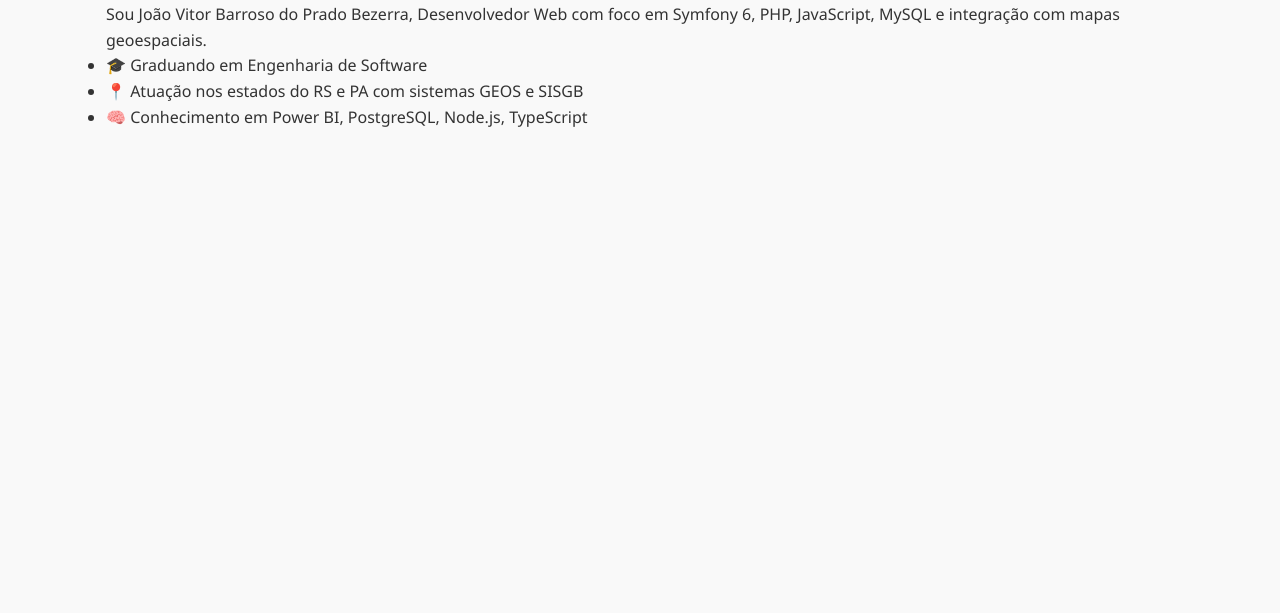
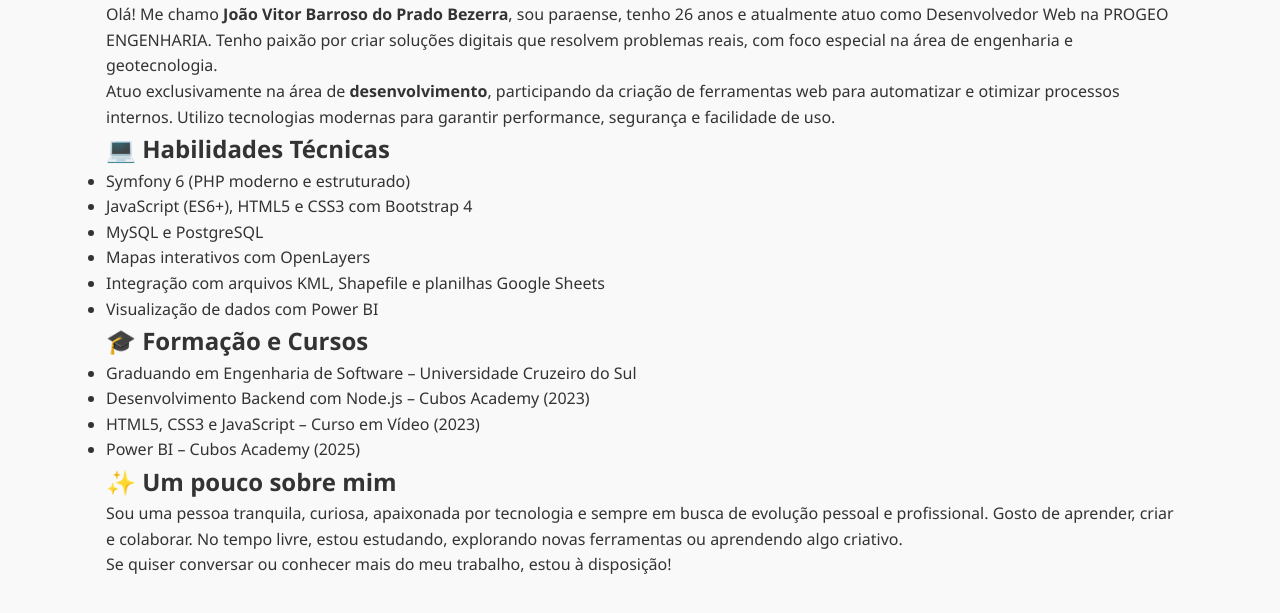
Before and after one commit to joaodoprado/joaodoprado.github.io, a plain HTML site: page sobre.html in a window 1280 px wide. Shown: the part 151-764 px from the top of the page. Drawn offline with Linux system fonts and the light colour scheme.

Commit message:
Atualizacao sobre mim

```diff
--- a/sobre.html
+++ b/sobre.html
@@ -19,13 +19,33 @@
 
   <main class="container">
     <h1>Sobre Mim</h1>
-    <p>Sou João Vitor Barroso do Prado Bezerra, Desenvolvedor Web com foco em Symfony 6, PHP, JavaScript, MySQL e integração com mapas geoespaciais.</p>
 
+    <p>Olá! Me chamo <strong>João Vitor Barroso do Prado Bezerra</strong>, sou paraense, tenho 26 anos e atualmente atuo como Desenvolvedor Web na PROGEO ENGENHARIA. Tenho paixão por criar soluções digitais que resolvem problemas reais, com foco especial na área de engenharia e geotecnologia.</p>
+
+    <p>Atuo exclusivamente na área de <strong>desenvolvimento</strong>, participando da criação de ferramentas web para automatizar e otimizar processos internos. Utilizo tecnologias modernas para garantir performance, segurança e facilidade de uso.</p>
+
+    <h2>💻 Habilidades Técnicas</h2>
     <ul>
-      <li>🎓 Graduando em Engenharia de Software</li>
-      <li>📍 Atuação nos estados do RS e PA com sistemas GEOS e SISGB</li>
-      <li>🧠 Conhecimento em Power BI, PostgreSQL, Node.js, TypeScript</li>
+      <li>Symfony 6 (PHP moderno e estruturado)</li>
+      <li>JavaScript (ES6+), HTML5 e CSS3 com Bootstrap 4</li>
+      <li>MySQL e PostgreSQL</li>
+      <li>Mapas interativos com OpenLayers</li>
+      <li>Integração com arquivos KML, Shapefile e planilhas Google Sheets</li>
+      <li>Visualização de dados com Power BI</li>
     </ul>
+
+    <h2>🎓 Formação e Cursos</h2>
+    <ul>
+      <li>Graduando em Engenharia de Software – Universidade Cruzeiro do Sul</li>
+      <li>Desenvolvimento Backend com Node.js – Cubos Academy (2023)</li>
+      <li>HTML5, CSS3 e JavaScript – Curso em Vídeo (2023)</li>
+      <li>Power BI – Cubos Academy (2025)</li>
+    </ul>
+
+    <h2>✨ Um pouco sobre mim</h2>
+    <p>Sou uma pessoa tranquila, curiosa, apaixonada por tecnologia e sempre em busca de evolução pessoal e profissional. Gosto de aprender, criar e colaborar. No tempo livre, estou estudando, explorando novas ferramentas ou aprendendo algo criativo.</p>
+
+    <p>Se quiser conversar ou conhecer mais do meu trabalho, estou à disposição!</p>
   </main>
 </body>
 </html>
```
